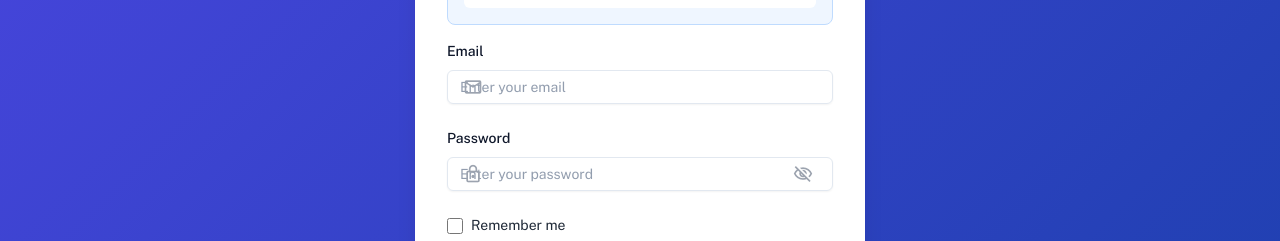
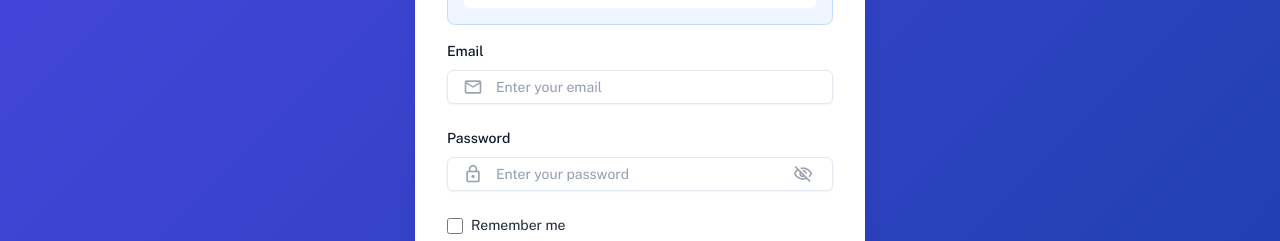
Before and after one commit to Hoangminh2704/ITS_FE, a React (Vite) app: page /login in a window 1280 px wide. Shown: the part 514-755 px from the top of the page. Built offline with nearby package versions, Linux system fonts and the light colour scheme.

Commit message:
fix padding input login

```diff
--- a/src/components/Login/Login.css
+++ b/src/components/Login/Login.css
@@ -124,7 +124,12 @@
   font-size: 0.875rem;
   transition: all 0.2s;
   background-color: white;
-  padding-left: 40px;
+  box-sizing: border-box; /* Đảm bảo padding được tính đúng */
+}
+
+.login-form .form-input,
+.form-group .form-input {
+  padding-left: 3rem !important; /* 48px, hoặc dùng 2.5rem cho 40px */
 }
 
 .form-input:focus {
```
